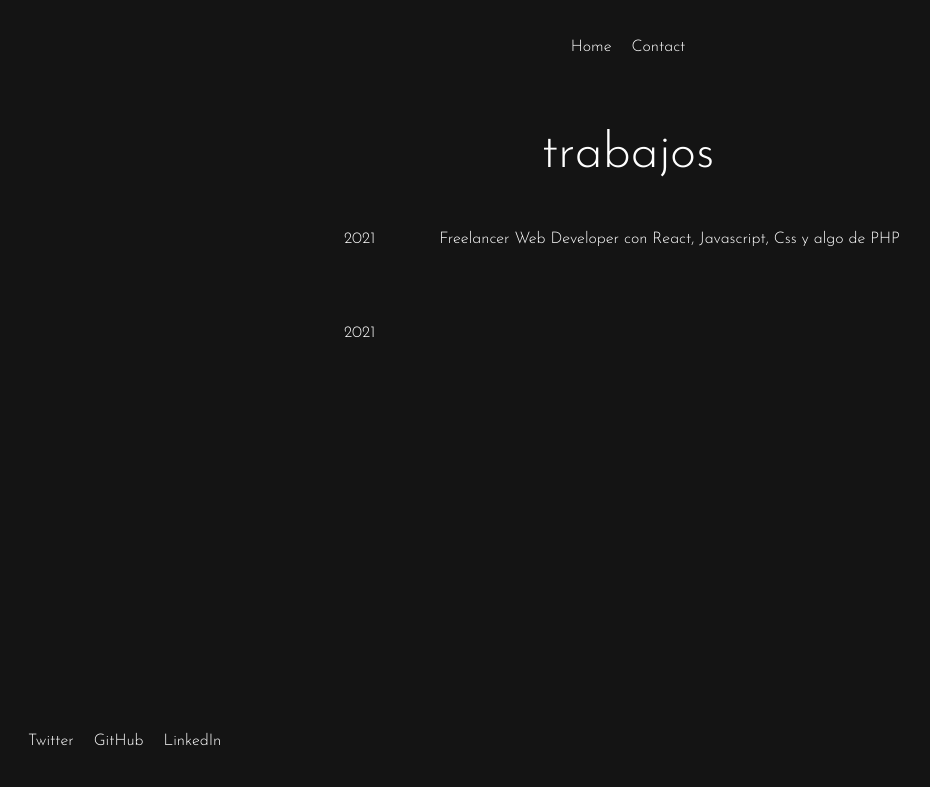
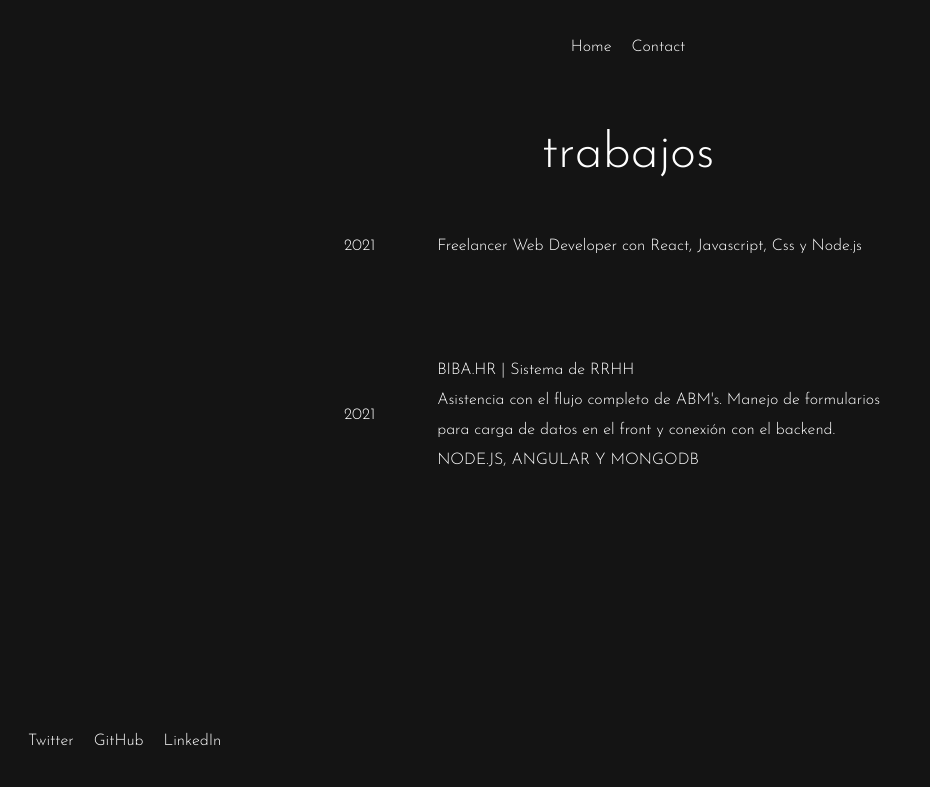
Before and after one commit to facundodossantos/moving-wave-portfolio-main, a plain HTML site: page src/pages/work.html in a window 1280 px wide. Shown: the whole page, without its empty margins (12-942 px from the left). Drawn offline with Linux system fonts and the light colour scheme.

Commit message:
cambios de estilo

```diff
--- a/src/pages/work.html
+++ b/src/pages/work.html
@@ -20,14 +20,16 @@
       <tr>
         <td>2021</td>
         <td>
-          <p>Freelancer Web Developer con React, Javascript, Css y algo de PHP</p>
+          <p>Freelancer Web Developer con React, Javascript, Css y Node.js</p>
           <a href=""></a>
         </td>
       </tr>
       <tr>
         <td>2021</td>
         <td>
-          <p> </p>
+          <p>BIBA.HR | Sistema de RRHH <br> Asistencia con el flujo completo de ABM's.
+          Manejo de formularios para carga de datos en el front y conexión con el backend. <br>
+        NODE.JS, ANGULAR Y MONGODB</p>
           <a href=""></a>
         </td>
       </tr>
--- a/src/styles.css
+++ b/src/styles.css
@@ -93,10 +93,16 @@ a {
     right: 0;
     top: 27vh;
 }
+p {
+    line-height: 30px;
+}
 
 @media only screen and (max-width: 600px) {
 .socials {
     display: none;
+}
+h1 {
+    font-size: 30px;
 }
 }
 
@@ -122,6 +128,7 @@ a:hover {
     color: rgb(255,0,166);
 }
 
+
 /*work page*/
 
 .work-details {
@@ -141,6 +148,7 @@ a:hover {
         padding: 5px;
     }
 }
+
 
 /*about me*/
 
```
